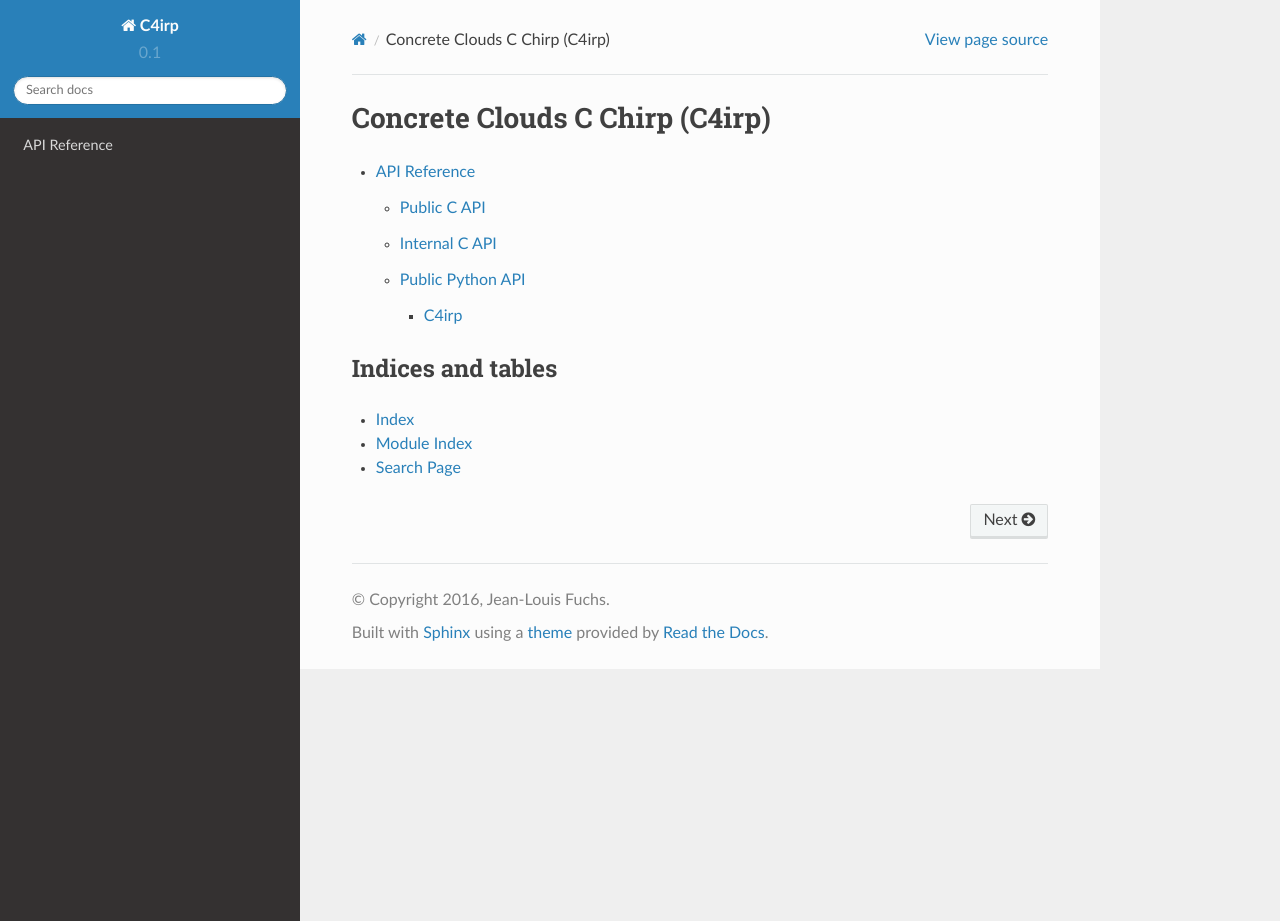
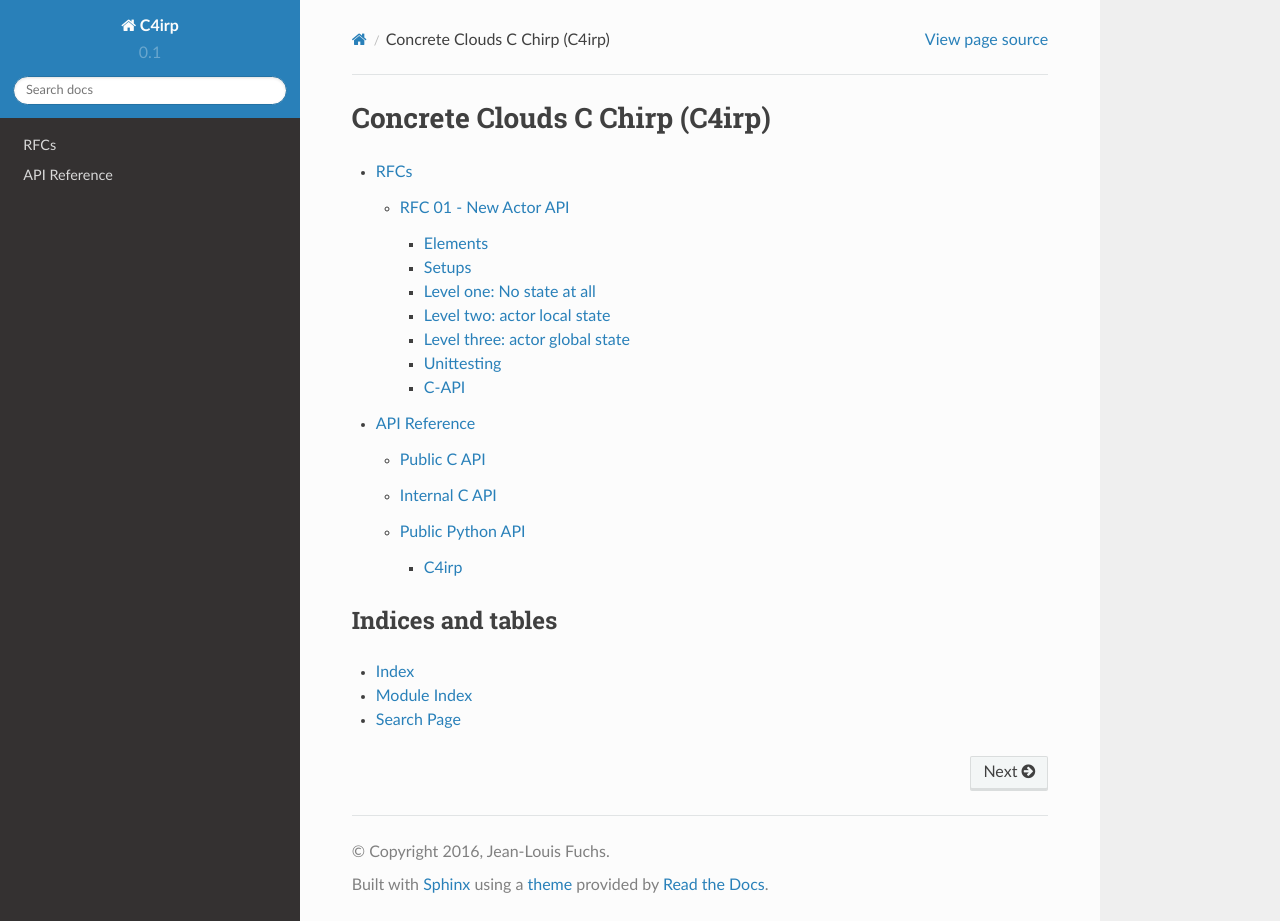
Before and after one commit to sosterwalder/c4irp, a Sphinx documentation site: the page built from doc/index.rst, in a window 1280 px wide and 921 px high. Built offline with Sphinx 7.4.7 and the Read the Docs theme 2.0.0, drawn with Linux system fonts in a browser that asks for light colours; pages that are not in the unit, such as notebooks, are missing from menus; part of the change alters nothing that is shown.

Commit message:
First draft of RFC01

```diff
--- a/doc/index.rst
+++ b/doc/index.rst
@@ -5,6 +5,7 @@ Concrete Clouds C Chirp (C4irp)
 .. toctree::
    :maxdepth: 3
 
+   rfcs.rst
    reference.rst
 
 Indices and tables
--- /dev/null
+++ b/doc/rfc01_new_actor_api.rst
@@ -0,0 +1,318 @@
+======================
+RFC 01 - New Actor API
+======================
+
+.. note::
+
+   Since Python (CPython 2, 3 AND PyPy) is the primary target for C4irp we
+   define the this API for Python. I'm pretty sure I can create some C-Macros to
+   make the API as secure as the Python version, but I don't invest any time
+   into this matter at the moment. If the C API isn't as secure as the Python
+   version, its no big loss, since C is generally not as secure as Python.
+
+Elements
+========
+
+Actor
+   A function which receives messages. To be independent from different
+   languages (that have no coroutines) they will be called from a thread-pool.
+
+Node
+   A process that registers a set of actors with the cluster.
+
+Cluster
+   Handles nodes/actors. It made up from the following elements: Registry,
+   Watcher, Router.
+
+Registry
+   Raft based state-machine which keeps track of nodes/actors.
+
+Watcher
+   Checks if nodes are alive.
+
+Router
+   Sends messages to the node with lowest load.
+
+Setups
+======
+
+Code written in one setup, will work in any other setup.
+
+Single node
+-----------
+
+In the single node setup only one node and its actors exist. There is no need
+for the cluster. Messages go directly to the actor (no network stack).
+
+Local nodes
+-----------
+
+Nodes exist only on the localhost. Which means the registry isn't a raft
+cluster, but everything else is active.
+
+Full network
+------------
+
+Needs the complete stack.
+
+Level one: No state at all
+==========================
+
+Our goal is to encourage the purest form of the actor model:
+
+* Actors have no state
+* Actors can send messages to other actors
+* Actors can't wait for answers
+
+
+.. code-block:: python
+
+   def actor_one(message):
+      res = do_some_work(message)
+      for addr, port, actor, data in res:
+         msg = chirp.Message(
+            addr,
+            port,
+            actor,
+            data
+         )
+         chirp.send(msg)
+
+This means:
+
+* You can scatter (map)
+* But you can't gather (reduce)
+
+Which makes the model incomplete.
+
+It also means, if you have a large data-set:
+
+* You have to either pass it along (maybe over the network)
+* Or you have to read it from a database/disk in every actor
+
+Which is a nuisance, but does not make the model incomplete.
+
+Level two: actor local state
+============================
+
+In order to gather results we need an actor with a local state. So while the
+computing actors are still of the purest form: no state. We add an actor to
+collect results.
+
+We also introduce RoutedMessage which will send the message to the next
+available node.
+
+.. code-block:: python
+
+   def actor_scatter(message):
+      jobs = create_batch(message)
+      for data in jobs:
+         msg = chirp.RoutedMessage(
+            "actor_work",
+            data  # Contains a batch_id
+         )
+         chirp.send(msg)
+
+
+   def actor_work(message):
+      # Not interested in the batch_id
+      res = do_work(message)
+      msg = chirp.RoutedMessage(
+         "actor_gather",
+         data
+      )
+      chirp.send(msg)
+
+
+   def actor_gather(message, local_state):
+      with local_state as st:  # Locks the local state
+         # Uses batch_id to gather the results
+         add_to_state(message, st)
+         if is_batch_complete(st):
+            res = do_work(message)
+            msg = chirp.RoutedMessage(
+               "actor_next",
+               next_from_batch(st)
+            )
+            chirp.send(msg)
+
+
+The local state also allows to cache larger amounts of data, which improves
+performance.
+
+We introduce BoundMessage: It will first be routed to the next available actor
+(if node is None). After that it will be sent to the same node. If the node is
+unavailable it will be sent to the next available node.
+
+.. code-block:: python
+
+   def actor_alert_plan(message):
+      alerts = create_alerts(message)
+      node = None
+      for alert, timeout in alerts:
+         msg = chirp.BoundMessage(
+            node,
+            "actor_alert_user",
+            alert
+         )
+         node = chirp.send(msg)
+         time.sleep(timeout)
+      msg = chirp.BoundMessage(
+         node,
+         "actor_alert_user",
+         clear_message(message)
+      )
+
+
+   def actor_alert_user(message, local_state):
+      alering_info = None
+      if is_clear_message(message):
+         clear_alerting_info(message, local_state)
+      else:
+         with local_state as st:  # Locks the local state
+            if not has_alert_info(message, st):
+               load_alert_info_from_db(message, st)
+               chirp.schedule(
+                  get_max_plan_time(message)  # the timeout
+                  clear_alerting_info,
+                  local_state,
+               )  # We have ALWAYS to clear the cache in case of network
+                  # or node failures
+            alerting_info = get_alerting_info(message, st)
+         alert_user(alerting_info)
+
+If we want the alert plan to be stoppable we need a local state for the alert
+plan, too.
+
+.. code-block:: python
+
+   def actor_alert_plan(message, local_state):
+      if is_cancel_message(message):
+         with local_state as st:
+            cancel_alert_plan(message, st)
+            msg = chirp.BoundMessage(
+               node_from_plan(message, st),
+               "actor_alert_user",
+               clear_message(message)
+            )
+      else:
+         alerts = create_alerts(message)
+         active = False
+         node = None
+         with local_state as st:
+            active = is_active(message, st)
+         while active:
+            alert, timeout = next(alerts)
+            msg = chirp.BoundMessage(
+               node,
+               "actor_alert_user",
+               alert
+            )
+            node = chirp.send(msg)
+            with local_state as st:
+               store_node_for_plan(st, node)
+            time.sleep(timeout)
+            with local_state as st:
+               active = is_active(message, st)
+         msg = chirp.BoundMessage(
+            node,
+            "actor_alert_user",
+            clear_message(message)
+         )
+
+It looks like this is a lot code-overhead, but the above example is adapted
+from code we use in production implemented in tornado. And since you need to
+lock data-structures with coroutines too. The above cleaner than the tornado
+based code.
+
+
+Level three: actor global state
+===============================
+
+The actor model is now complete. One can always use C4irp as messaging layer for
+RPC, but of course with the given API it is up to the user to implement that.
+With another simple and clean extension to the model. RPC will be possible.
+
+.. code-block:: python
+
+   def actor_doing_rcp(message, local_state, global_state):
+      with global_state as st:
+         rpc = need_users(st)
+      if rpc:
+         msg = chirp.Message(
+            addr,
+            port,
+            "actor_get_users",
+            data
+         )
+         chirp.send(msg)
+
+   def actor_get_users(message):
+      users = get_users(message)
+      message.actor = "actor_get_users_res"
+      message.data = users
+      chirp.send(message)
+
+   def actor_get_users_res(message, local_state, global_state):
+      with global_state as st:
+         set_users(message, st)
+
+I used this model (without the global_state API though) implementing Raft and it
+is completely straight forward. The only thing that will be needed is way to
+access the global_state from scheduled callbacks.
+
+.. code-block:: python
+
+   def on_clear_users():
+      with chirp.global_state as st:
+         clear_users(st)
+
+Deadlocks
+---------
+
+To prevent deadlocks this will not be possible:
+
+.. code-block:: python
+
+   def actor_one(message, local_state, global_state):
+      with global_state as st:
+         with local_state as st:
+            pass
+
+   def actor_two(message, local_state, global_state):
+      with local_state as st:
+         with global_state as st:
+            pass
+
+Only either the global or the local state may be locked by the same actor.
+
+TODO: Can we actually implement that?? Since the global state may locked by
+another actor which is ok.
+
+But we need fine-grained locking
+--------------------------------
+
+No!
+
+The model is 100% deadlock free, since we don't allow locking the global and
+the local state at the same time. As soon as we allow finer grained locking
+deadlocks become possible.
+
+Keep in mind that every node has its own global_state so the bottle-neck is only
+per node. And if keep the lock time short there is no problem at all. And we
+encourage the user not use the global_state anyways!
+
+.. code-block:: python
+
+   def actor_one(message, local_state, global_state):
+      with global_state as st:
+         work = checkout_work(st)
+      do_a_lot_of_work(work)
+      with global_state as st:
+         commit_work(work, st)
+
+Unittesting
+===========
+
+C-API
+=====
--- /dev/null
+++ b/doc/rfcs.rst
@@ -0,0 +1,8 @@
+====
+RFCs
+====
+
+.. toctree::
+   :maxdepth: 3
+
+   rfc01_new_actor_api.rst
```
